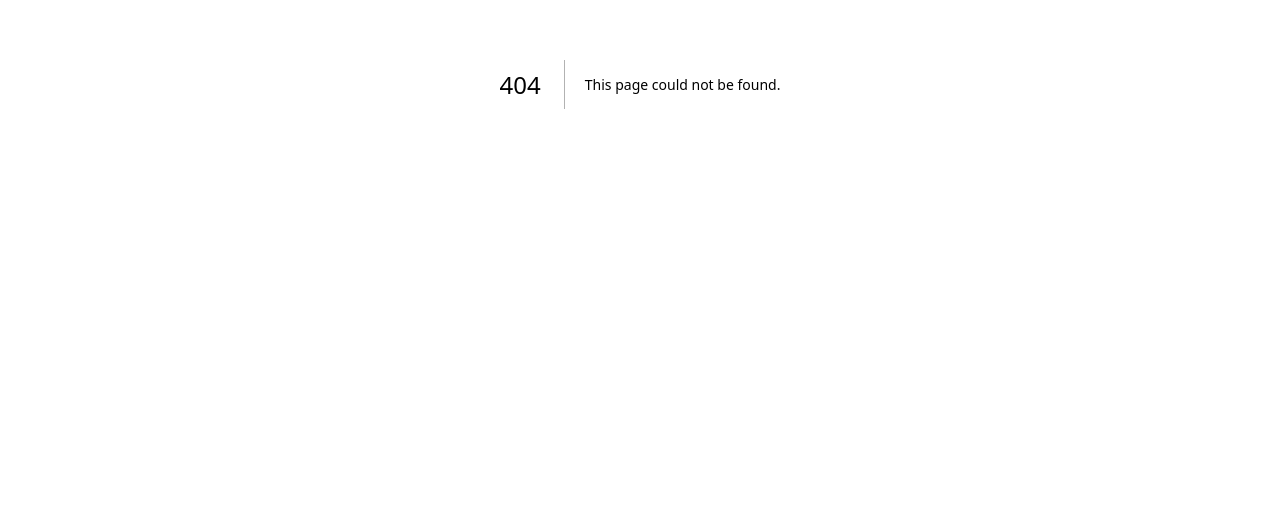
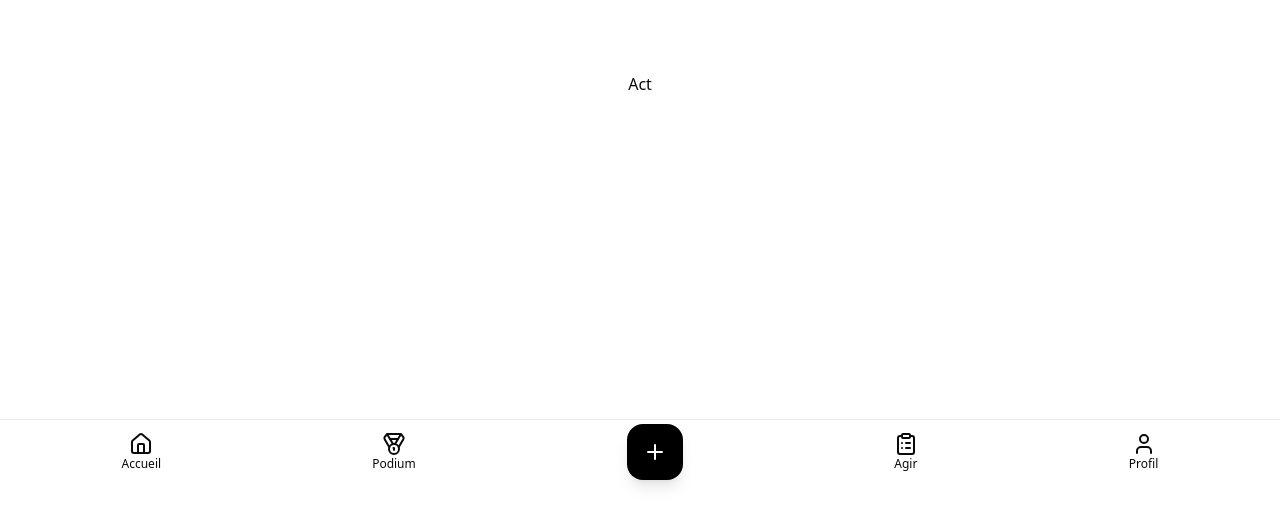
Before and after one commit to Arnaudb78/ak, a Next.js app: page /act in a window 1280 px wide. Before the commit this address had no page. Shown: the part 316-842 px from the top of the page. Before the commit the page ends 800 px from the top, so only its background shows below. Built offline with nearby package versions, Linux system fonts and the light colour scheme; sample sign-in values are in the browser's storage.

Commit message:
feat: add navbar with link

```diff
--- /dev/null
+++ b/app/act/page.tsx
@@ -0,0 +1,24 @@
+'use client'
+
+import AppBar from "@/components/app-bar";
+import { useRouter } from "next/navigation";
+import { useEffect } from "react";
+
+export default function Act() {
+    const router = useRouter();
+    useEffect(() => {
+        const user = localStorage.getItem("user");
+        if (!user) {
+            router.push("/");
+        }
+    }, []);
+
+    return (
+        <>
+            <div className="flex items-center justify-center h-screen">
+                <h1>Act</h1>
+            </div>
+            <AppBar />
+        </>
+    )
+}
--- a/app/community/page.tsx
+++ b/app/community/page.tsx
@@ -1,5 +1,6 @@
 "use client";
 
+import AppBar from "@/components/app-bar";
 import CardChallenge from "@/components/card-challenge";
 import { CardPost } from "@/components/card-post";
 import { useRouter } from "next/navigation";
@@ -62,7 +63,8 @@ export default function Community() {
     }, []);
 
     return (
-        <div className="flex flex-col items-center justify-start h-screen bg-[#F5F5F5] py-10">
+        <>
+            <div className="flex flex-col items-center justify-start h-full bg-[#F5F5F5] py-10">
                 <h1 className="text-xl font-bold">Re_store</h1>
                 <div className="flex flex-col items-center justify-start px-10 py-10 w-full">
                     <CardChallenge challenge={challenges || {
@@ -88,5 +90,7 @@ export default function Community() {
                     })}
                 </div>
             </div>
+            <AppBar />
+        </>
     );
 }
--- a/app/layout.tsx
+++ b/app/layout.tsx
@@ -25,7 +25,7 @@ export default function RootLayout({
   return (
     <html lang="fr-FR">
       <body
-        className={`${geistSans.variable} ${geistMono.variable} antialiased`} cz-shortcut-listen="true"
+        className={`${geistSans.variable} ${geistMono.variable} antialiased pb-16`} cz-shortcut-listen="true"
       >
         {children}
       </body>
--- /dev/null
+++ b/app/podium/page.tsx
@@ -0,0 +1,25 @@
+'use client'
+
+import AppBar from "@/components/app-bar";
+import { useRouter } from "next/navigation";
+import { useEffect } from "react";
+
+export default function Podium() {
+    const router = useRouter();
+    useEffect(() => {
+        const user = localStorage.getItem("user");
+        if (!user) {
+            router.push("/");
+        }
+    }, []);
+
+    return (
+        <>
+            <div className="flex items-center justify-center h-screen">
+                <h1>Podium</h1>
+            </div>
+            <AppBar />
+        </>
+
+    )
+}
--- a/app/profil/page.tsx
+++ b/app/profil/page.tsx
@@ -4,6 +4,7 @@ import { useEffect, useState } from "react";
 import { useRouter } from "next/navigation";
 import { Button } from "@/components/ui/button";
 import { Card, CardContent, CardDescription, CardFooter, CardHeader, CardTitle } from "@/components/ui/card";
+import AppBar from "@/components/app-bar";
 
 interface User {
     email: string;
@@ -35,9 +36,10 @@ export default function Profil() {
 
 
     return (
-        <div className="flex items-center justify-center h-screen">
-            <Card className="w-[350px]">
-                <CardHeader>
+        <>
+            <div className="flex items-center justify-center h-screen">
+                <Card className="w-[350px]">
+                    <CardHeader>
                     <CardTitle>Profil</CardTitle>
                     <CardDescription>Your profil informations.</CardDescription>
                 </CardHeader>
@@ -49,7 +51,9 @@ export default function Profil() {
                 <CardFooter className="flex justify-between">
                     <Button variant="outline" onClick={handleLogout}>Logout</Button>
                 </CardFooter>
-            </Card>
-        </div>
+                </Card>
+            </div>
+        <AppBar />
+        </>
     )
 }
--- /dev/null
+++ b/components/app-bar.tsx
@@ -0,0 +1,36 @@
+import Link from 'next/link';
+import { Home, Plus, Medal, User, ClipboardList } from 'lucide-react';
+
+export default function AppBar() {
+  return (
+    <nav className="fixed bottom-0 left-0 right-0 bg-white/80 backdrop-blur-sm border-t border-gray-200">
+      <div className="flex justify-around items-center h-16 px-4">
+        <Link href="/community" className="flex flex-col items-center">
+          <Home className="h-6 w-6" />
+          <span className="text-xs">Accueil</span>
+        </Link>
+
+        <Link href="/podium" className="flex flex-col items-center">
+          <Medal className="h-6 w-6" />
+          <span className="text-xs">Podium</span>
+        </Link>
+
+        <Link href="/add" className="flex flex-col items-center justify-center">
+          <div className="bg-black rounded-2xl p-4 shadow-lg">
+            <Plus className="h-6 w-6 text-white" />
+          </div>
+        </Link>
+
+        <Link href="/act" className="flex flex-col items-center">
+          <ClipboardList className="h-6 w-6" />
+          <span className="text-xs">Agir</span>
+        </Link>
+
+        <Link href="/profil" className="flex flex-col items-center">
+          <User className="h-6 w-6" />
+          <span className="text-xs">Profil</span>
+        </Link>
+      </div>
+    </nav>
+  );
+}
```
Lines whose indentation alone changed are shown as unchanged.
